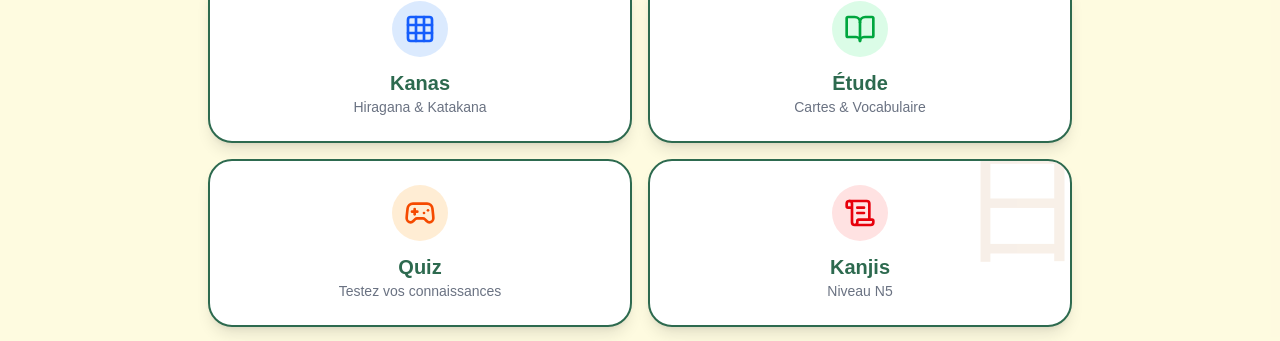
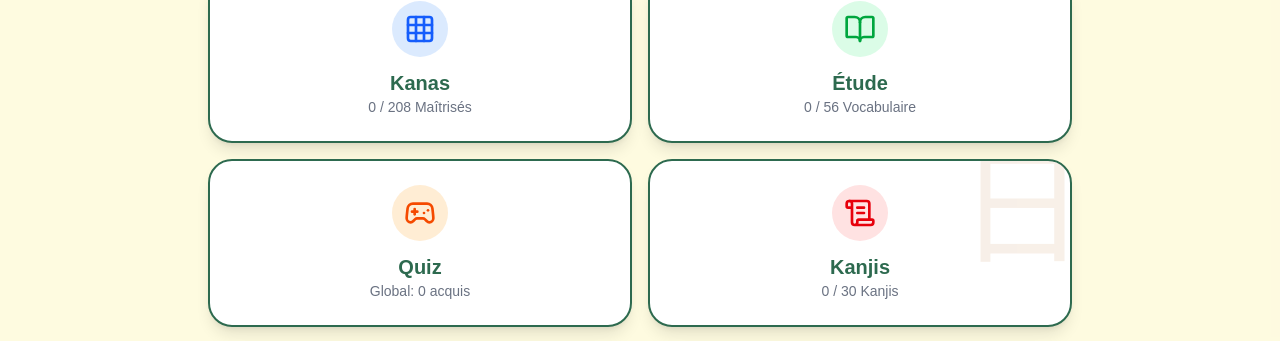
Before and after one commit to Fbrend23/TanukiCode, a Vue app: page / in a window 1280 px wide. Shown: the part 426-767 px from the top of the page. Built offline with nearby package versions, Linux system fonts and the light colour scheme; no server answers.

Commit message:
feat: add initial mastery indicators to home dashboard

```diff
--- a/src/views/HomeView.vue
+++ b/src/views/HomeView.vue
@@ -1,5 +1,28 @@
 <script setup lang="ts">
 import { Grid3x3, BookOpen, Gamepad2, ScrollText, PenTool } from 'lucide-vue-next';
+import { useUserStore } from '@/stores/userStore';
+import { hiragana, katakana } from '@/data/kana';
+import { vocabulary } from '@/data/vocabulary';
+import { kanjiList } from '@/data/kanji';
+import { grammarLessons } from '@/data/grammar';
+import { computed } from 'vue';
+
+const userStore = useUserStore();
+
+// Progress helper
+const getMasteryProgress = (items: { char?: string; character?: string; word?: string; id?: string }[]) => {
+    const total = items.length;
+    const mastered = items.filter(i => {
+        const id = i.char || i.character || i.word || i.id;
+        return userStore.masteredItems.includes(id || '');
+    }).length;
+    return { mastered, total };
+};
+
+const kanaProgress = computed(() => getMasteryProgress([...hiragana.filter(k => k.char), ...katakana.filter(k => k.char)]));
+const vocabProgress = computed(() => getMasteryProgress(vocabulary));
+const kanjiProgress = computed(() => getMasteryProgress(kanjiList));
+const grammarProgress = computed(() => getMasteryProgress(grammarLessons));
 </script>
 
 <template>
@@ -28,7 +51,7 @@ import { Grid3x3, BookOpen, Gamepad2, ScrollText, PenTool } from 'lucide-vue-nex
                 </div>
                 <h3 class="text-xl font-bold text-tanuki-brown group-hover:text-tanuki-green transition-colors">Kanas
                 </h3>
-                <p class="text-sm text-gray-500">Hiragana & Katakana</p>
+                <p class="text-sm text-gray-500">{{ kanaProgress.mastered }} / {{ kanaProgress.total }} Maîtrisés</p>
             </RouterLink>
 
             <RouterLink to="/study"
@@ -38,7 +61,7 @@ import { Grid3x3, BookOpen, Gamepad2, ScrollText, PenTool } from 'lucide-vue-nex
                 </div>
                 <h3 class="text-xl font-bold text-tanuki-brown group-hover:text-tanuki-green transition-colors">Étude
                 </h3>
-                <p class="text-sm text-gray-500">Cartes & Vocabulaire</p>
+                <p class="text-sm text-gray-500">{{ vocabProgress.mastered }} / {{ vocabProgress.total }} Vocabulaire</p>
             </RouterLink>
 
             <RouterLink to="/quiz"
@@ -48,7 +71,7 @@ import { Grid3x3, BookOpen, Gamepad2, ScrollText, PenTool } from 'lucide-vue-nex
                 </div>
                 <h3 class="text-xl font-bold text-tanuki-brown group-hover:text-tanuki-green transition-colors">Quiz
                 </h3>
-                <p class="text-sm text-gray-500">Testez vos connaissances</p>
+                <p class="text-sm text-gray-500">Global: {{ userStore.masteredItems.length }} acquis</p>
             </RouterLink>
 
             <RouterLink to="/kanji"
@@ -60,7 +83,7 @@ import { Grid3x3, BookOpen, Gamepad2, ScrollText, PenTool } from 'lucide-vue-nex
                 </div>
                 <h3 class="text-xl font-bold text-tanuki-brown group-hover:text-tanuki-green transition-colors z-10">
                     Kanjis</h3>
-                <p class="text-sm text-gray-500 z-10">Niveau N5</p>
+                <p class="text-sm text-gray-500 z-10">{{ kanjiProgress.mastered }} / {{ kanjiProgress.total }} Kanjis</p>
             </RouterLink>
 
             <RouterLink to="/grammar"
@@ -70,7 +93,7 @@ import { Grid3x3, BookOpen, Gamepad2, ScrollText, PenTool } from 'lucide-vue-nex
                 </div>
                 <h3 class="text-xl font-bold text-tanuki-brown group-hover:text-tanuki-green transition-colors">
                     Grammaire</h3>
-                <p class="text-sm text-gray-500">Particules & Phrases</p>
+                <p class="text-sm text-gray-500">{{ grammarProgress.mastered }} / {{ grammarProgress.total }} Leçons</p>
             </RouterLink>
         </div>
     </div>
```
